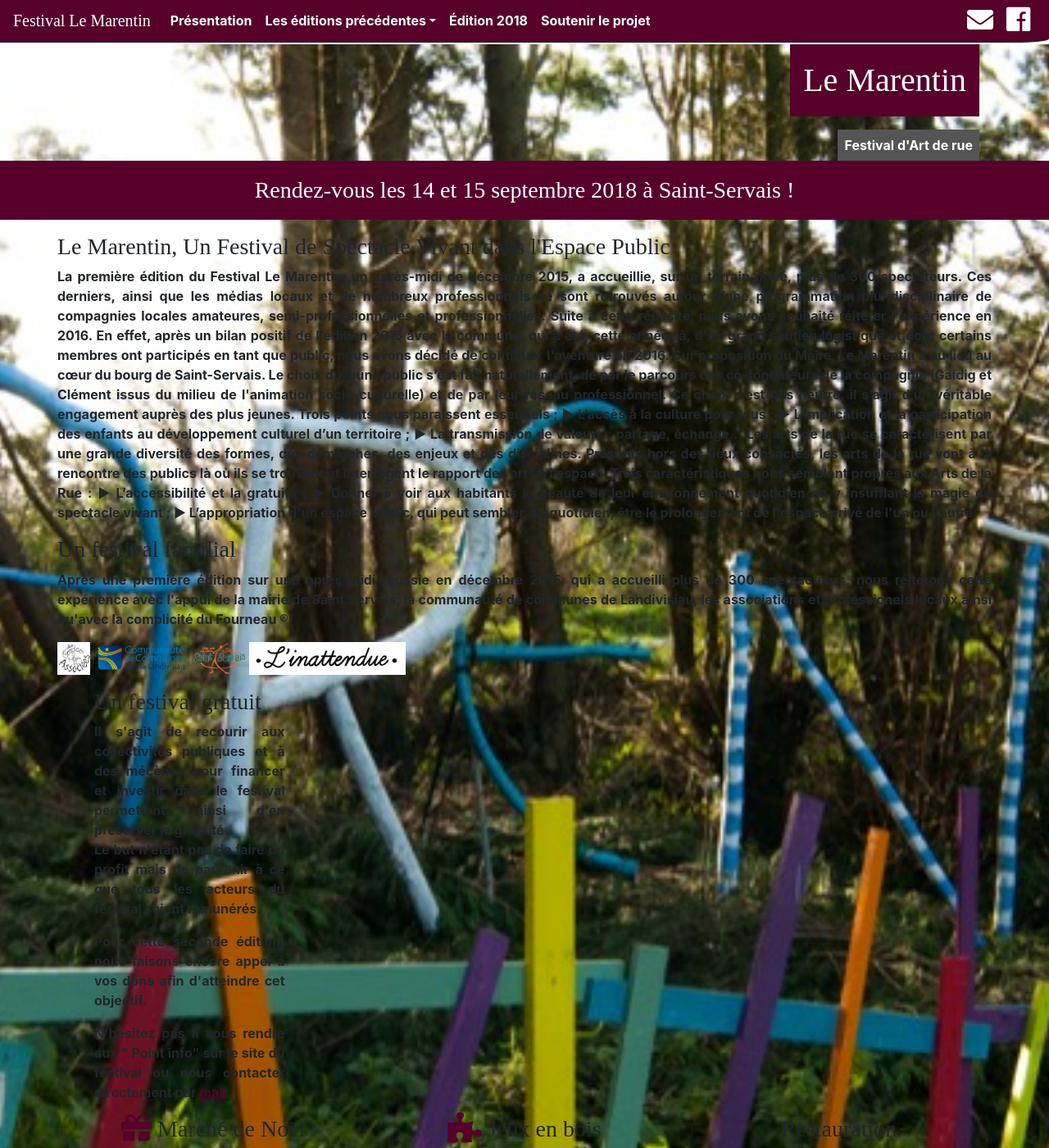
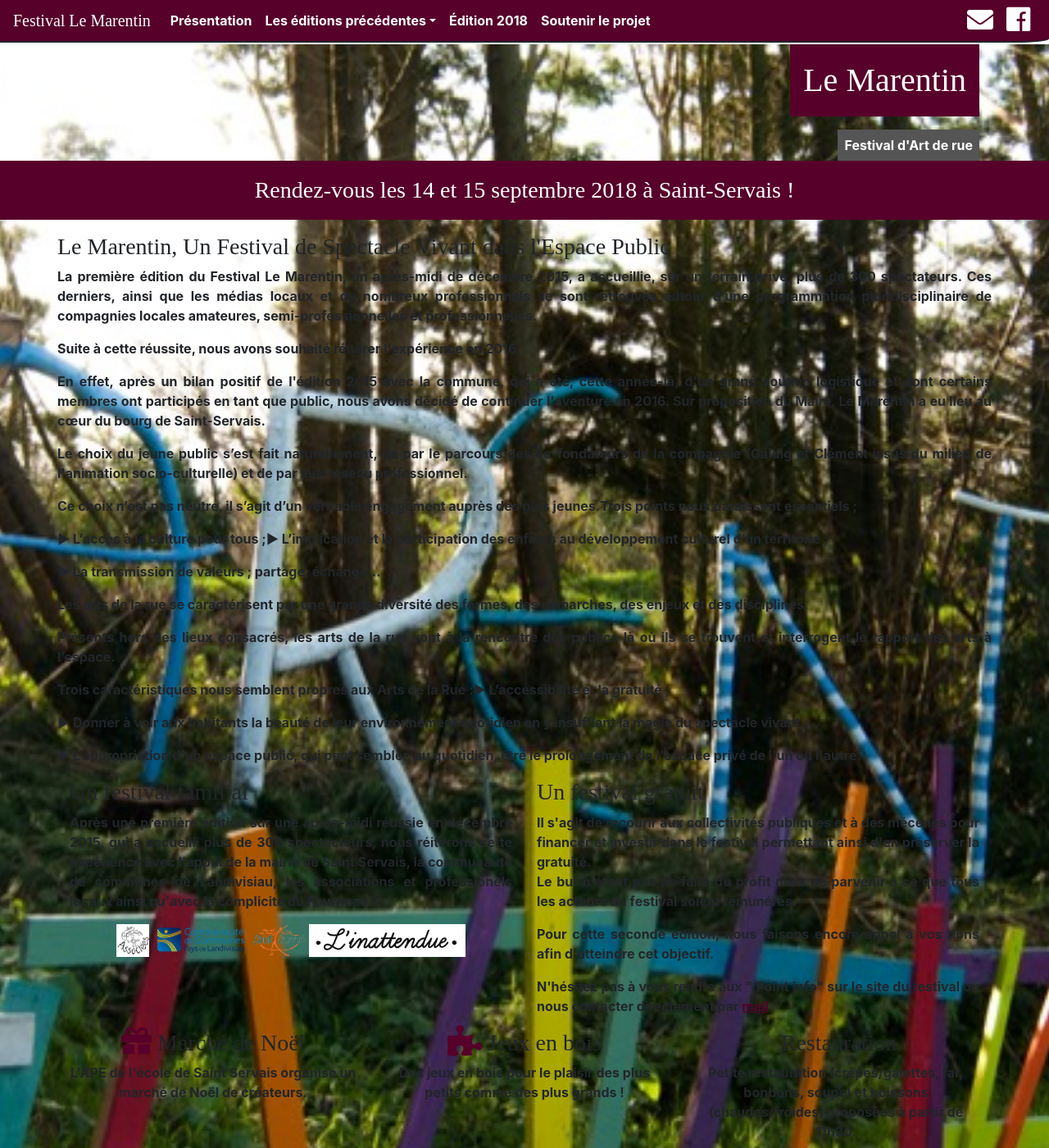
Before and after one commit to tibodut/marentin, a Jekyll site: the page built from index.html, in a window 1280 px wide and 1400 px high. Shown: the whole window at 82% size. Built offline with Jekyll 4.4.1, drawn with Linux system fonts in a browser that asks for light colours; nearby versions of some CDN libraries; some web fonts are replaced.

Commit message:
Update index.html

```diff
--- a/index.html
+++ b/index.html
@@ -21,42 +21,43 @@
     <div class="row">
 
             <h3>Le Marentin, Un Festival de Spectacle Vivant dans l'Espace Public</h3>
-            <p>La première édition du Festival Le Marentin, un après-midi de décembre 2015, a accueillie, sur un terrain privé, plus de 300 spectateurs. Ces derniers, ainsi que les médias locaux et de nombreux professionnels se sont retrouvés autour d’une programmation pluridisciplinaire de compagnies locales amateures, semi-professionnelles et professionnelles.
+            <p>La première édition du Festival Le Marentin, un après-midi de décembre 2015, a accueillie, sur un terrain privé, plus de 300 spectateurs. Ces derniers, ainsi que les médias locaux et de nombreux professionnels se sont retrouvés autour d’une programmation pluridisciplinaire de compagnies locales amateures, semi-professionnelles et professionnelles.</p>
+<p>Suite à cette réussite, nous avons souhaité réitérer l'expérience en 2016.</p>
 
-Suite à cette réussite, nous avons souhaité réitérer l'expérience en 2016.
+<p>En effet, après un bilan positif de l'édition 2015 avec la commune, qui a été, cette année-là, d'un grand soutien logistique et dont certains membres ont participés en tant que public, nous avons décidé de continuer l'aventure en 2016. Sur proposition du Maire, Le Marentin a eu lieu au cœur du bourg de Saint-Servais.</p>
 
-En effet, après un bilan positif de l'édition 2015 avec la commune, qui a été, cette année-là, d'un grand soutien logistique et dont certains membres ont participés en tant que public, nous avons décidé de continuer l'aventure en 2016. Sur proposition du Maire, Le Marentin a eu lieu au cœur du bourg de Saint-Servais.
+<p>Le choix du jeune public s’est fait naturellement, de par le parcours des co-fondateurs de la compagnie (Gaidig et Clément issus du milieu de l'animation socio-culturelle) et de par leur réseau professionnel.</p>
 
-Le choix du jeune public s’est fait naturellement, de par le parcours des co-fondateurs de la compagnie (Gaidig et Clément issus du milieu de l'animation socio-culturelle) et de par leur réseau professionnel.
+<p>Ce choix n’est pas neutre, il s’agit d’un véritable engagement auprès des plus jeunes.</p>
 
-Ce choix n’est pas neutre, il s’agit d’un véritable engagement auprès des plus jeunes.
+<p>Trois points nous paraissent essentiels ;</p>
 
-Trois points nous paraissent essentiels ;
+<p>► L’accès à la culture pour tous ;</p>
 
-► L’accès à la culture pour tous ;
+<p>► L’implication et la participation des enfants au développement culturel d’un territoire ;</p>
 
-► L’implication et la participation des enfants au développement culturel d’un territoire ;
+<p>► La transmission de valeurs ; partage, échange...</p>
 
-► La transmission de valeurs ; partage, échange...
+<p>Les arts de la rue se caractérisent par une grande diversité des formes, des démarches, des enjeux et des disciplines.</p>
 
-Les arts de la rue se caractérisent par une grande diversité des formes, des démarches, des enjeux et des disciplines.
+<p>Présents hors des lieux consacrés, les arts de la rue vont à la rencontre des publics là où ils se trouvent et interrogent le rapport des arts à l’espace.</p>
 
-Présents hors des lieux consacrés, les arts de la rue vont à la rencontre des publics là où ils se trouvent et interrogent le rapport des arts à l’espace.
+<p>Trois caractéristiques nous semblent propres aux Arts de la Rue :</p>
 
-Trois caractéristiques nous semblent propres aux Arts de la Rue :
+<p>► L’accessibilité et la gratuité ;</p>
 
-► L’accessibilité et la gratuité ;
+<p>► Donner à voir aux habitants la beauté de leur environnement quotidien en y insufflant la magie du spectacle vivant ;</p>
 
-► Donner à voir aux habitants la beauté de leur environnement quotidien en y insufflant la magie du spectacle vivant ;
+<p>► L’appropriation d'un espace public, qui peut sembler, au quotidien, être le prolongement de l'espace privé de l'un ou l'autre.</p>
 
-► L’appropriation d'un espace public, qui peut sembler, au quotidien, être le prolongement de l'espace privé de l'un ou l'autre.</p>
+        <div class="col-sm-6">
             <h3>Un festival familial</h3>
             <p>Après une première édition sur une après-midi réussie en décembre 2015, qui a accueilli plus de 300 spectacteurs, nous réitérons cette expérience avec l'appui de la mairie de Saint Servais, la communauté de communes de Landivisiau, les associations et professionels locaux ainsi qu'avec la complicité du Fourneau ®.</p>
             <p class="text-center well"><a href="{{site.baseurl}}" traget="_blank"><img class="img-rounded" src="{{site.baseurl}}/img/les_cordes_associees_cie.200.jpg" alt="Compagnie Les Cordes Associées" height="40px" /></a> <a href="http://www.pays-de-landivisiau.com/" traget="_blank"><img src="{{site.baseurl}}/img/logo-communaute_communes_landivisiau.png" alt="Communauté de communes du pays de Landivisiau" height="40px" /></a> <a href="http://www.saint-servais-29.fr/" traget="_blank"><img src="{{site.baseurl}}/img/logo-saint_servais.png" alt="Mairie de Saint Servais" height="40px" /></a> <a href="https://www.facebook.com/Linattendue-946862415351374/?ref=page_internal" traget="_blank"><img src="{{site.baseurl}}/img/logo-l_inattendue.png" alt="L'inattendue - Débit de boissons" height="40px" /></a></p>
         </div>
         <div class="col-sm-6">
 
-            <div class="col-sm-6">
+
                 <h3>Un festival gratuit</h3>
             <p>Il s'agit de recourir aux collectivités publiques et à des mécènes pour financer et investir dans le festival permettant ainsi d'en préserver la gratuité.<br />
                 Le but n'étant pas de faire du profit mais de parvenir à ce que tous les acteurs du festival soient rémunérés.</p>
```
